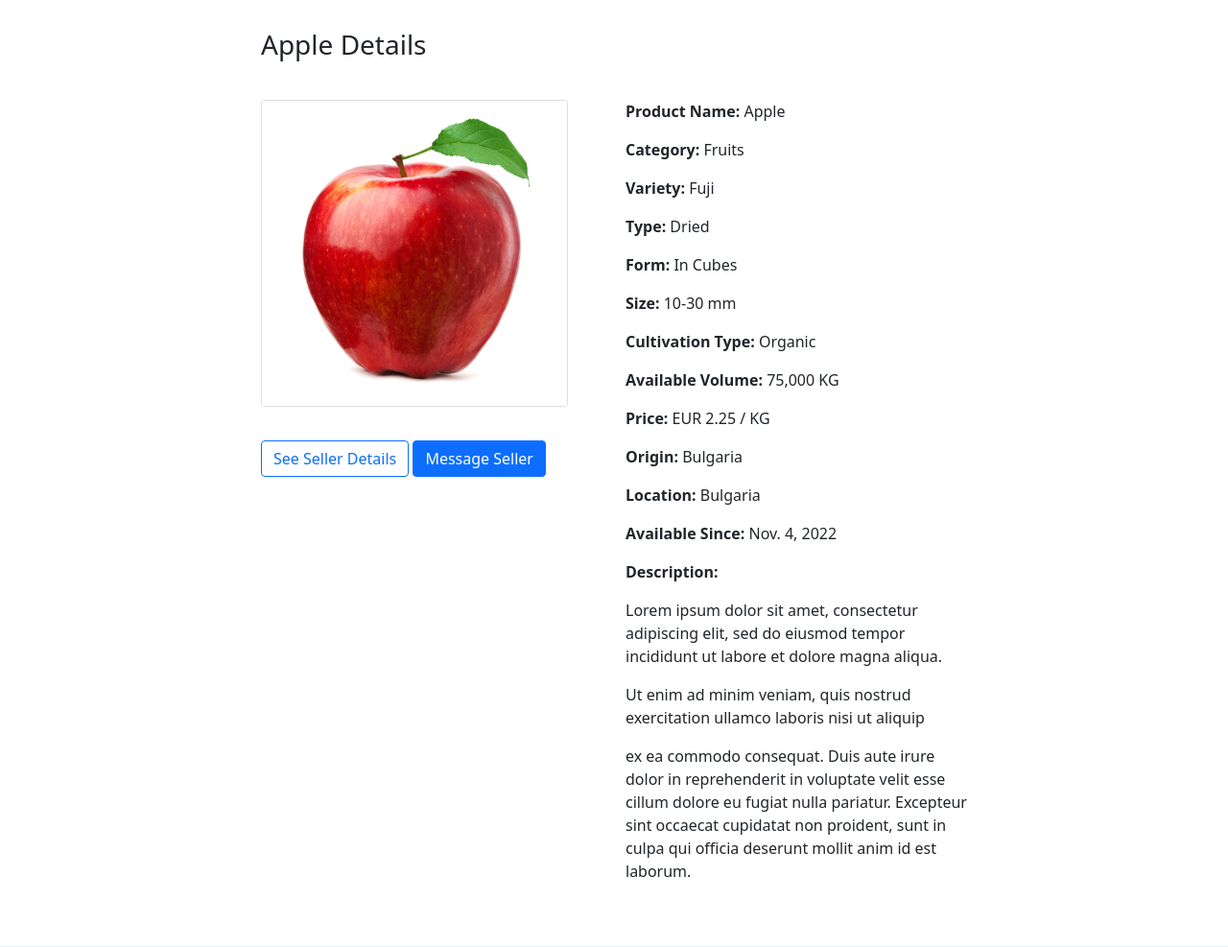
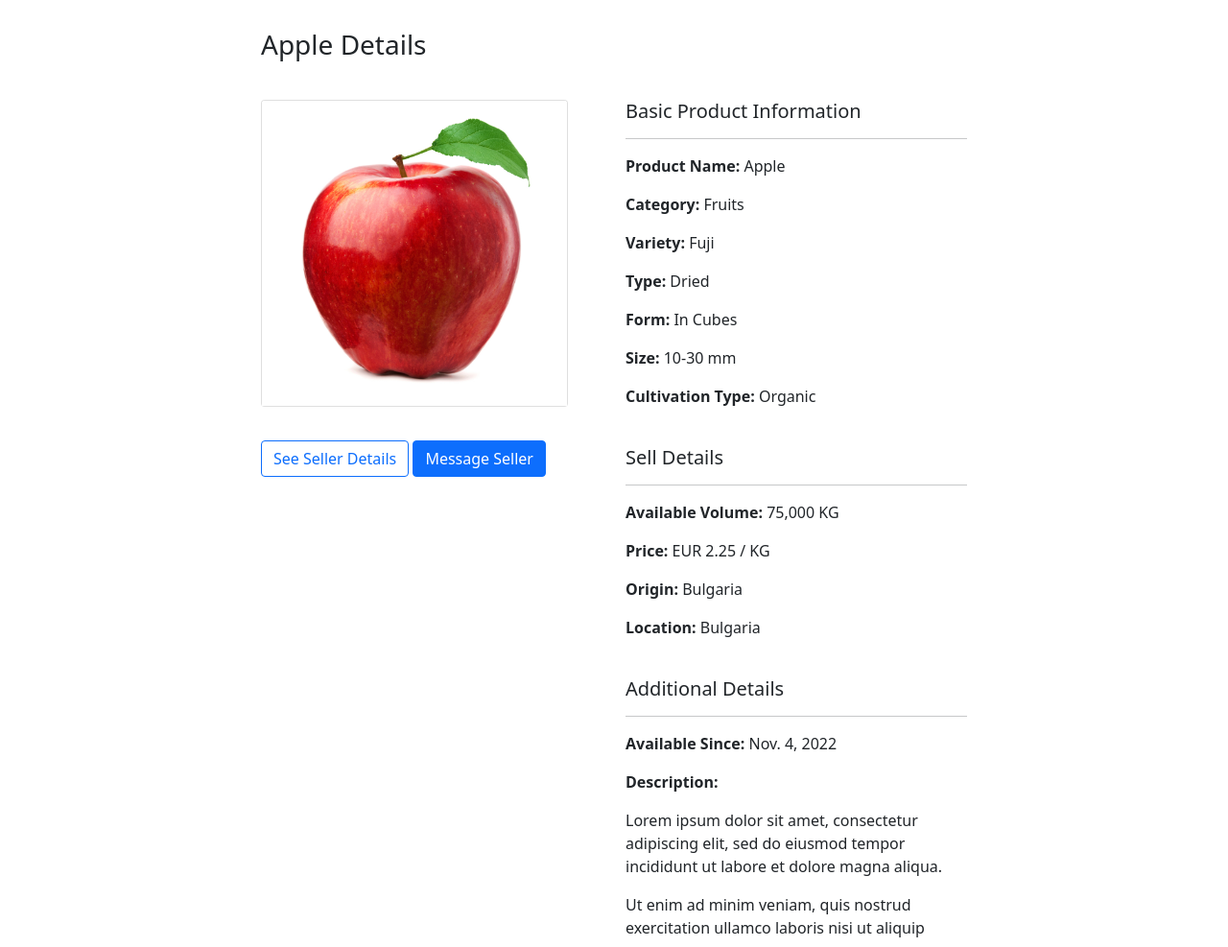
Before and after one commit to erinbedri/Agri_Trade---django-project, a Django app: page /marketplace/product-details/9 in a window 1280 px wide. Shown: the part 66-1053 px from the top of the page at 96% size. Run offline with Django 4.2, Linux system fonts and the light colour scheme; a user stored in the database is signed in; data comes from the database, SQL or seed files in the repository; both versions use the stored data as it was after the commit.

Commit message:
updated produce details page

```diff
--- a/agri_trade/marketplace/templates/marketplace/product_details.html
+++ b/agri_trade/marketplace/templates/marketplace/product_details.html
@@ -15,7 +15,8 @@
                             {% if product.image %}
                                 <img src="{{ product.image.url }}" class="card-img-top" alt="{{ product.name }}">
                             {% else %}
-                                <img src="{% static 'img/no_photo.jpg' %}" class="card-img-top" alt="{{ product.name }}">
+                                <img src="{% static 'img/no_photo.jpg' %}" class="card-img-top"
+                                     alt="{{ product.name }}">
                             {% endif %}
                         </div>
 
@@ -51,6 +52,8 @@
 
                     <div class="col">
                         <div style="margin-top: 30px">
+                            <h5 style="margin-bottom: 15px">Basic Product Information</h5>
+                            <hr>
                             <p><b>Product Name: </b>{{ product.name }}</p>
                             <p><b>Category: </b>{{ product.category }}</p>
                             <p><b>Variety: </b>{% if product.variety %}{{ product.variety }}{% endif %}</p>
@@ -58,10 +61,16 @@
                             <p><b>Form: </b>{% if product.form %}{{ product.form }}{% endif %}</p>
                             <p><b>Size: </b>{% if product.size %}{{ product.size }}{% endif %}</p>
                             <p><b>Cultivation Type: </b>{{ product.cultivation_type }}</p>
+
+                            <h5 style="margin-top: 40px; margin-bottom: 15px">Sell Details</h5>
+                            <hr>
                             <p><b>Available Volume: </b>{{ product.available_volume|intcomma }} KG</p>
                             <p><b>Price: </b>EUR {{ product.price|floatformat:2 }} / KG</p>
                             <p><b>Origin: </b>{{ product.origin.name }}</p>
                             <p><b>Location: </b>{{ product.location.name }}</p>
+
+                            <h5 style="margin-top: 40px; margin-bottom: 15px">Additional Details</h5>
+                            <hr>
                             <p><b>Available Since: </b>{{ product.created_on|date }}</p>
                             <p><b>Description: </b>
                                 {% if product.description %}
```
Also changed, not shown: db.sqlite3.
